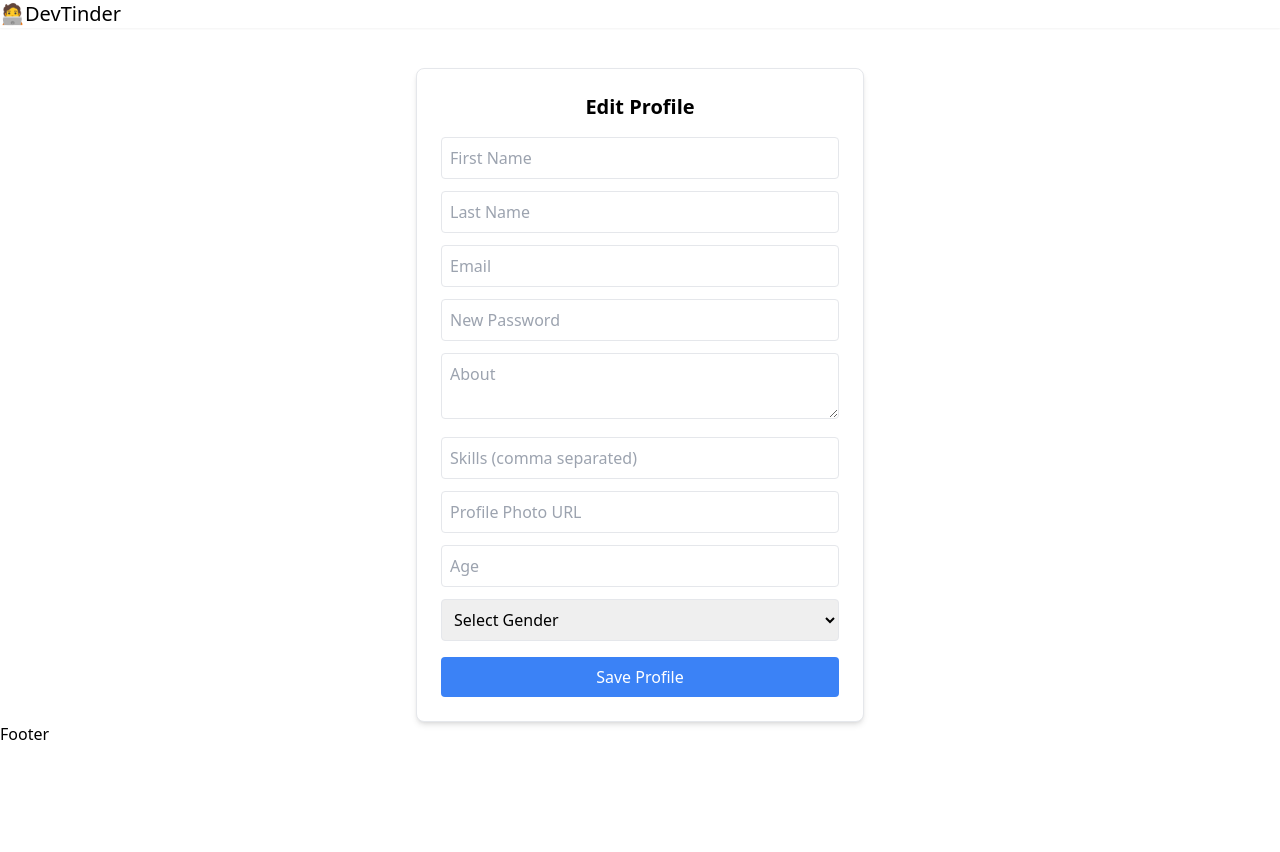
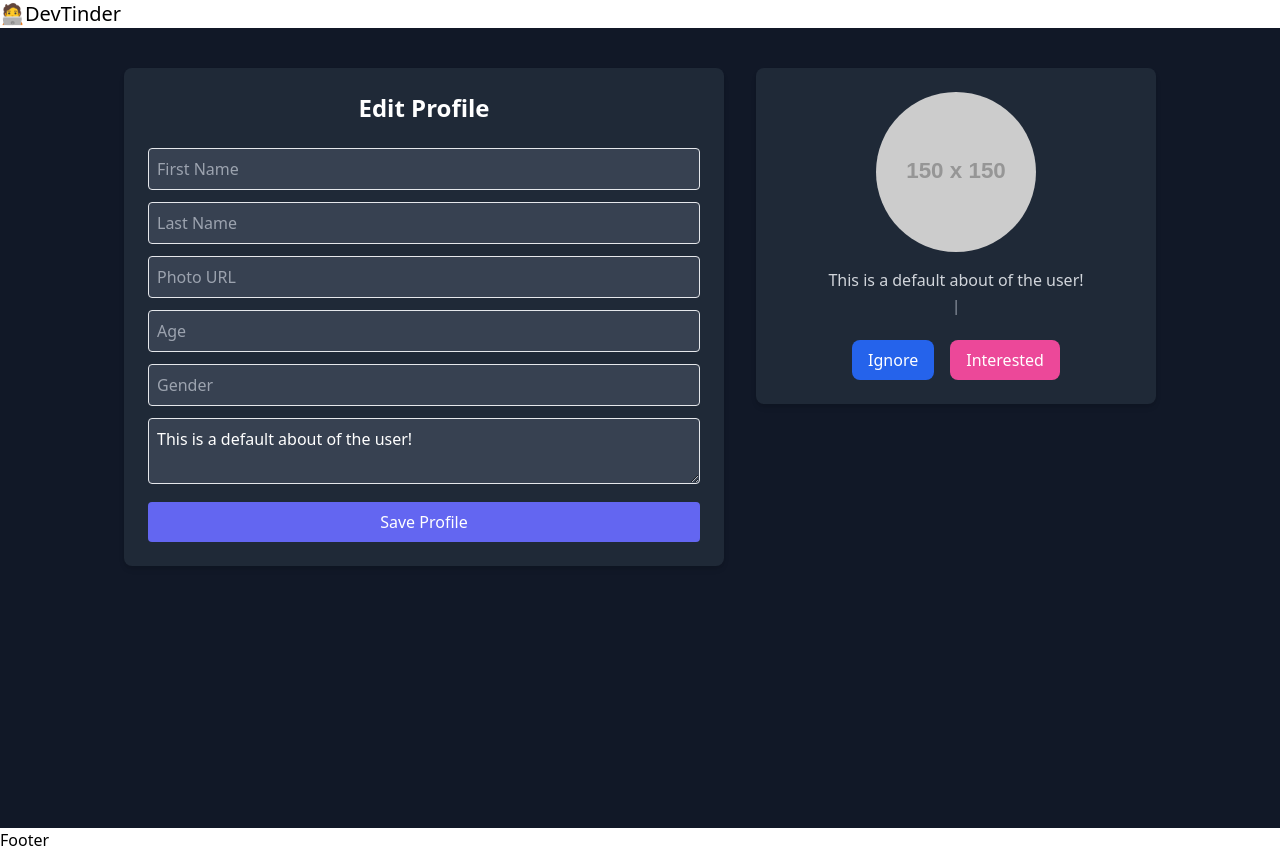
Before and after one commit to UtthamChess333/devTinder-FrontEnd, a React (Vite) app: page /profile in a window 1280 px wide. Before the commit the page ends 800 px from the top, so only its background shows below. Built offline with nearby package versions, Linux system fonts and the light colour scheme; no server answers.

Commit message:
Edit profile page completed

```diff
--- a/src/components/EditProfile.jsx
+++ b/src/components/EditProfile.jsx
@@ -2,165 +2,150 @@ import React, { useState } from "react";
 import { useDispatch, useSelector } from "react-redux";
 import { useNavigate } from "react-router-dom";
 import axios from "axios";
-// import { adduser } from "../utils/userSlice"; // adjust path
-// import { BASE_URL } from "../utils/constants"; // adjust path3
 import { addUser } from "../utils/userSlice";
 import { BASE_URL } from "../utils/constants";
 
 const EditProfile = () => {
-  const user = useSelector((store) => store.user); // logged-in user
+  const user = useSelector((store) => store.user);
   const dispatch = useDispatch();
   const navigate = useNavigate();
 
-  // state variables (pre-filled from redux)
+  // form states initialized with user data
   const [firstName, setFirstName] = useState(user?.firstName || "");
   const [lastName, setLastName] = useState(user?.lastName || "");
-  const [emailId, setEmailId] = useState(user?.emailId || "");
-  const [password, setPassword] = useState("");
-  const [about, setAbout] = useState(user?.about || "");
-  const [skills, setSkills] = useState(user?.skills?.join(", ") || "");
   const [photoUrl, setPhotoUrl] = useState(user?.photoUrl || "");
   const [age, setAge] = useState(user?.age || "");
   const [gender, setGender] = useState(user?.gender || "");
+  const [about, setAbout] = useState(
+    user?.about || "This is a default about of the user!"
+  );
 
   // feedback states
   const [error, setError] = useState("");
   const [success, setSuccess] = useState("");
   const [loading, setLoading] = useState(false);
 
-  // handle form submit
+  // save profile
   const saveProfile = async () => {
     try {
       setLoading(true);
+      setError("");
+      setSuccess("");
 
       const res = await axios.patch(
         BASE_URL + "/profile/edit",
         {
           firstName,
           lastName,
-          emailId,
-          password,
+          photoUrl,
+          age: age ? Number(age) : undefined,
+          gender: gender.toLowerCase(),
           about,
-          skills: skills.split(",").map((s) => s.trim()),
-          photoUrl,
-          age,
-          gender,
         },
         { withCredentials: true }
       );
 
       dispatch(addUser(res?.data?.data));
-      setSuccess("Profile updated successfully!");
-      setError("");
+      setSuccess(res?.data?.message || "Profile updated successfully! ✅");
+      setLoading(false);
 
-      // redirect after short delay
-      setTimeout(() => navigate("/profile"), 1500);
+      setTimeout(() => {
+        setSuccess("");
+        navigate("/profile");
+      }, 3000);
     } catch (err) {
-      setError(err.response?.data?.message || err.message);
-      setSuccess("");
-    } finally {
+      setError(err.response?.data || err.message);
       setLoading(false);
     }
   };
 
   return (
-    <div className="max-w-md mx-auto mt-10 p-6 border rounded-lg shadow-md bg-white">
-      <h2 className="text-xl font-bold mb-4 text-center">Edit Profile</h2>
+    <div className="flex justify-center items-start min-h-screen bg-gray-900 text-white p-10 space-x-8">
+      {/* Left: Edit Form */}
+      <div className="w-1/2 bg-gray-800 p-6 rounded-lg shadow-md">
+        <h2 className="text-2xl font-bold mb-6 text-center">Edit Profile</h2>
 
         {error && <p className="text-red-500 mb-2">{error}</p>}
         {success && <p className="text-green-500 mb-2">{success}</p>}
 
-      {/* First Name */}
         <input
           type="text"
           placeholder="First Name"
           value={firstName}
           onChange={(e) => setFirstName(e.target.value)}
-        className="w-full p-2 mb-3 border rounded"
+          className="w-full p-2 mb-3 border rounded bg-gray-700"
         />
 
-      {/* Last Name */}
         <input
           type="text"
           placeholder="Last Name"
           value={lastName}
           onChange={(e) => setLastName(e.target.value)}
-        className="w-full p-2 mb-3 border rounded"
+          className="w-full p-2 mb-3 border rounded bg-gray-700"
         />
 
-      {/* Email */}
         <input
-        type="email"
-        placeholder="Email"
-        value={emailId}
-        onChange={(e) => setEmailId(e.target.value)}
-        className="w-full p-2 mb-3 border rounded"
+          type="text"
+          placeholder="Photo URL"
+          value={photoUrl}
+          onChange={(e) => setPhotoUrl(e.target.value)}
+          className="w-full p-2 mb-3 border rounded bg-gray-700"
         />
 
-      {/* Password */}
-      <input
-        type="password"
-        placeholder="New Password"
-        value={password}
-        onChange={(e) => setPassword(e.target.value)}
-        className="w-full p-2 mb-3 border rounded"
-      />
-
-      {/* About */}
-      <textarea
-        placeholder="About"
-        value={about}
-        onChange={(e) => setAbout(e.target.value)}
-        className="w-full p-2 mb-3 border rounded"
-      />
-
-      {/* Skills */}
-      <input
-        type="text"
-        placeholder="Skills (comma separated)"
-        value={skills}
-        onChange={(e) => setSkills(e.target.value)}
-        className="w-full p-2 mb-3 border rounded"
-      />
-
-      {/* Photo URL */}
-      <input
-        type="text"
-        placeholder="Profile Photo URL"
-        value={photoUrl}
-        onChange={(e) => setPhotoUrl(e.target.value)}
-        className="w-full p-2 mb-3 border rounded"
-      />
-
-      {/* Age */}
         <input
           type="number"
           placeholder="Age"
           value={age}
           onChange={(e) => setAge(e.target.value)}
-        className="w-full p-2 mb-3 border rounded"
+          className="w-full p-2 mb-3 border rounded bg-gray-700"
         />
 
-      {/* Gender */}
-      <select
+        <input
+          type="text"
+          placeholder="Gender"
           value={gender}
           onChange={(e) => setGender(e.target.value)}
-        className="w-full p-2 mb-4 border rounded"
-      >
-        <option value="">Select Gender</option>
-        <option value="male">Male</option>
-        <option value="female">Female</option>
-        <option value="other">Other</option>
-      </select>
+          className="w-full p-2 mb-3 border rounded bg-gray-700"
+        />
 
-      {/* Save Button */}
+        <textarea
+          placeholder="About"
+          value={about}
+          onChange={(e) => setAbout(e.target.value)}
+          className="w-full p-2 mb-3 border rounded bg-gray-700"
+        />
+
         <button
           onClick={saveProfile}
           disabled={loading}
-        className="w-full bg-blue-500 text-white p-2 rounded hover:bg-blue-600 disabled:opacity-50"
+          className="w-full bg-indigo-500 text-white p-2 rounded hover:bg-indigo-600 disabled:opacity-50"
         >
           {loading ? "Saving..." : "Save Profile"}
         </button>
+      </div>
+
+      {/* Right: Always Visible Live Preview Card */}
+      <div className="w-1/3 bg-gray-800 p-6 rounded-lg shadow-md text-center">
+        <img
+          src={
+            photoUrl || user?.photoUrl || "https://via.placeholder.com/150"
+          }
+          alt="profile"
+          className="w-40 h-40 rounded-full mx-auto mb-4 object-cover"
+        />
+        <h3 className="text-xl font-bold">
+          {firstName || user?.firstName} {lastName || user?.lastName}
+        </h3>
+        <p className="text-gray-300 mt-2">{about || user?.about}</p>
+        <p className="text-sm text-gray-400 mt-1">
+          {age || user?.age} | {gender || user?.gender}
+        </p>
+
+        <div className="flex justify-center mt-6 space-x-4">
+          <button className="bg-blue-600 px-4 py-2 rounded-lg">Ignore</button>
+          <button className="bg-pink-500 px-4 py-2 rounded-lg">Interested</button>
+        </div>
+      </div>
     </div>
   );
 };
```
Lines whose indentation alone changed are shown as unchanged.
